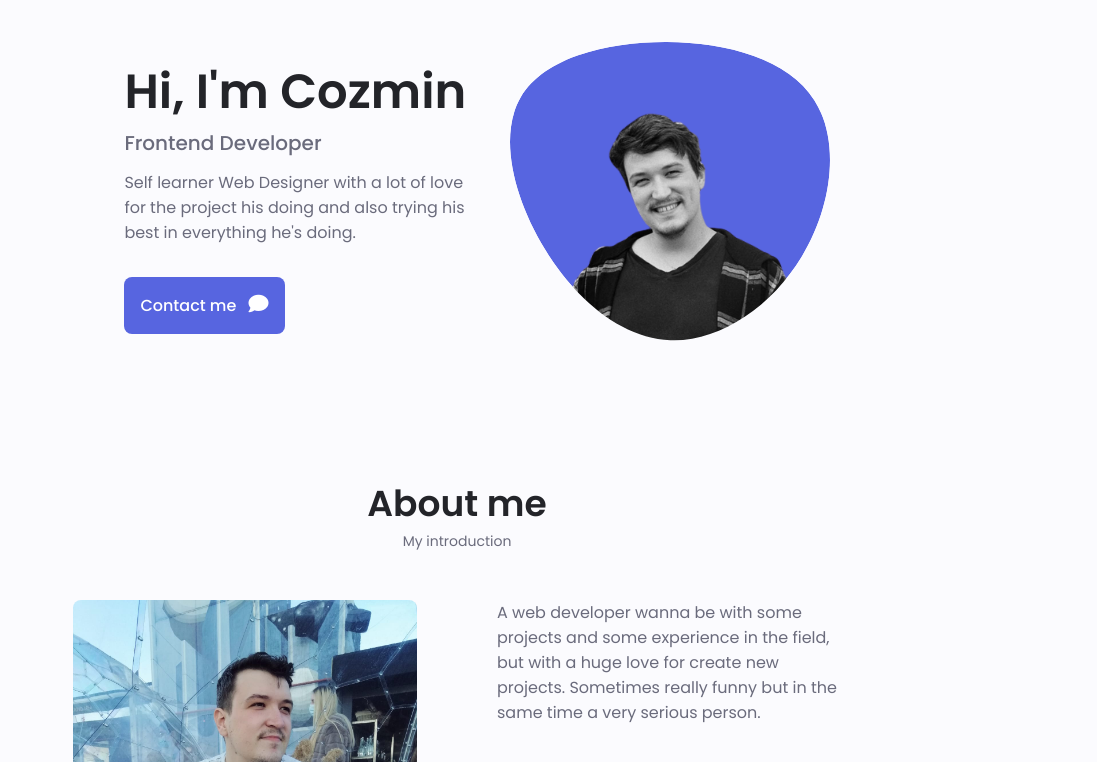
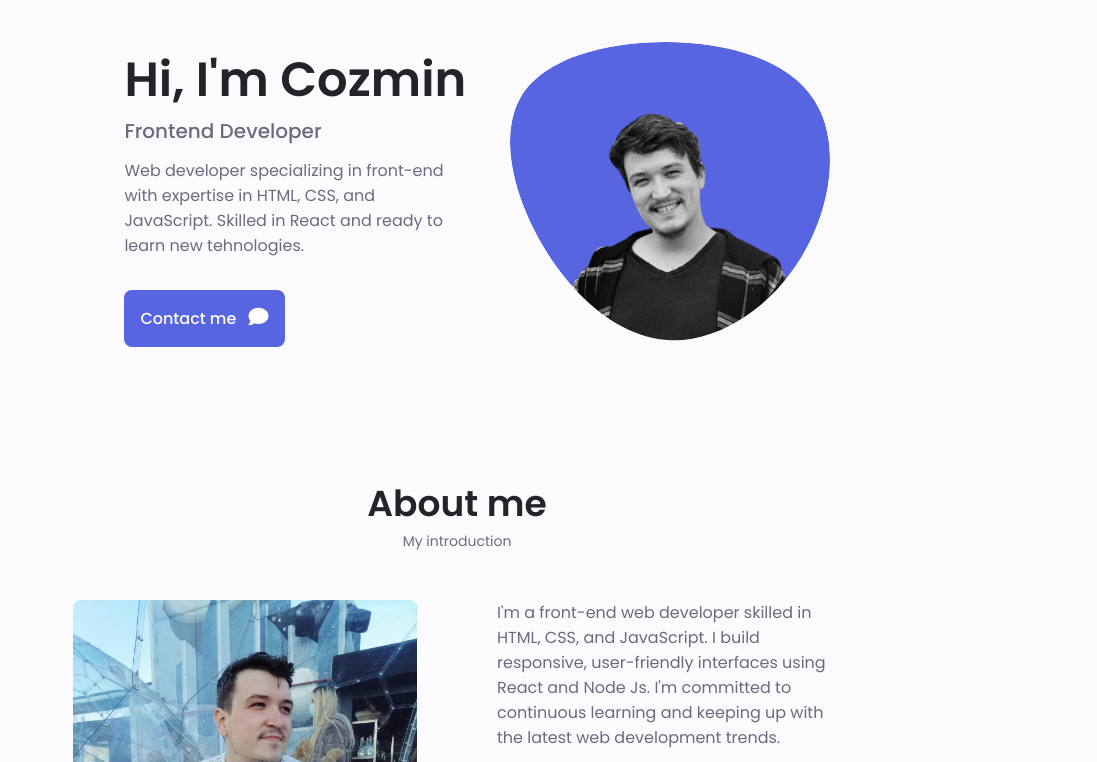
Before and after one commit to Cozmin-Ghenea/Cozmin_Portofolio, a plain HTML site: page index.html in a window 1280 px wide. Shown: the part 142-904 px from the top of the page, 183-1280 px from the left. Drawn offline with Linux system fonts and the light colour scheme.

Commit message:
Changed some description and also update the C.V.

```diff
--- a/index.html
+++ b/index.html
@@ -121,8 +121,7 @@
               Frontend Developer
             </h3>
             <p class="home__description">
-              Self learner Web Designer with a lot of love for the project his doing and also trying his best in
-              everything he's doing.
+              Web developer specializing in front-end with expertise in HTML, CSS, and JavaScript. Skilled in React and ready to learn new tehnologies.
             </p>
             <a href="#contact" class="button button--flex">
               Contact me <i class="fa-solid fa-comment button__icon"></i>
@@ -153,9 +152,8 @@
         <img src="assets/img/Poza.jpeg" alt="" class="about__img">
         <div class="about__data">
           <p class="about__description">
-            A web developer wanna be with some projects and some experience in the field, but with a huge love for create
-            new projects. Sometimes really funny but in the same time a very serious person.
-          </p>
+            I'm a front-end web developer skilled in HTML, CSS, and JavaScript. I build responsive, user-friendly interfaces using React and Node Js. I'm committed to continuous learning and keeping up with the latest web development trends.
+            </p>
 
           <div class="about__info">
             <div>
```
Also changed, not shown: 1 other file.
